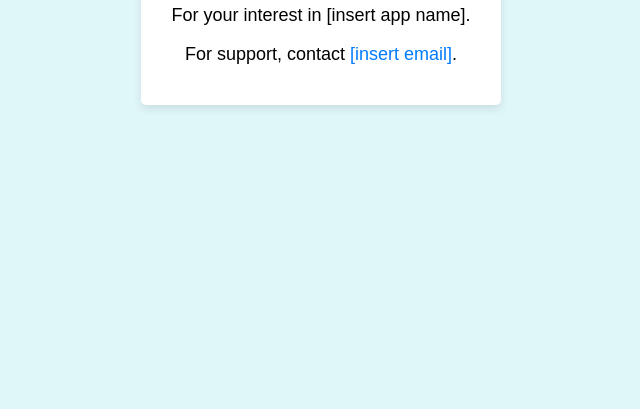
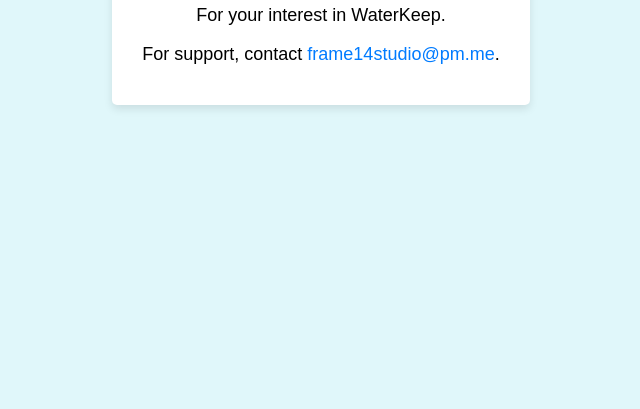
Before and after one commit to Frame14Studio/Frame14Studio.github.io, a plain HTML site: page index.html in a window 1280 px wide. Shown: the part 407-816 px from the top of the page, without its empty margins (319-959 px from the left). Drawn offline with Linux system fonts and the light colour scheme.

Commit message:
Update index.html

```diff
--- a/index.html
+++ b/index.html
@@ -50,8 +50,8 @@
     </div>
     <script>
         // Update these values as needed
-        const appName = "[insert app name]";
-        const email = "[insert email]";
+        const appName = "WaterKeep";
+        const email = "frame14studio@pm.me";
 
         document.getElementById('appName').innerText = appName;
         const emailLink = document.getElementById('emailLink');
```
